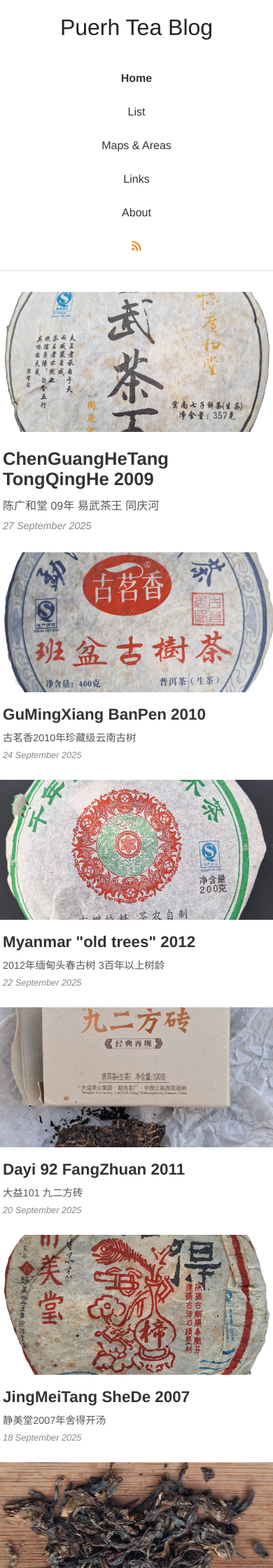
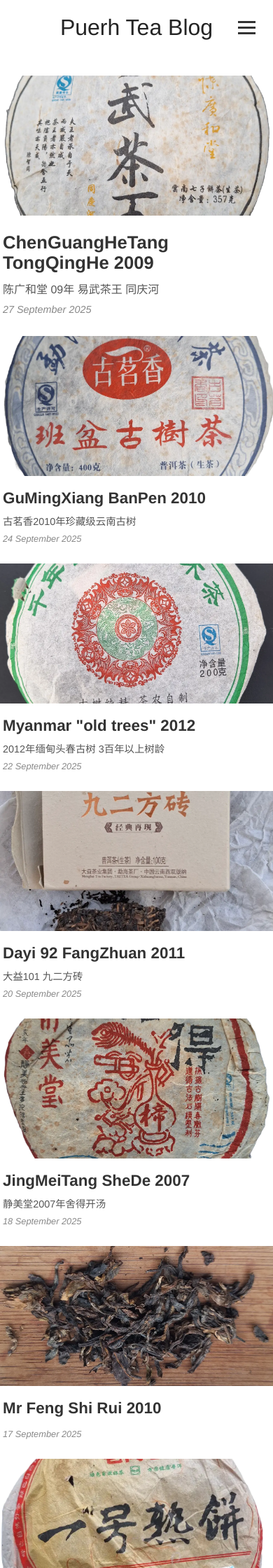
Before and after one commit to fdrx/fdrx.github.com, a Jekyll site: the page built from index.html, in a window 390 px wide. Shown: the top 2240 px of the page at 70% size. Built offline with Jekyll 4.4.1, drawn with Linux system fonts in a browser that asks for light colours; the list of posts is cut into pages by our own code.

Commit message:
add menu button on mobile

```diff
--- a/_includes/head.html
+++ b/_includes/head.html
@@ -1,6 +1,8 @@
 <div class="banner">
     <a href="/">Puerh Tea Blog</a>
+    <button class="menu-toggle" aria-label="Toggle menu">
+        <span></span>
+        <span></span>
+        <span></span>
+    </button>
 </div>
-
-<!-- Goat Counter -->
-<script data-goatcounter="https://fdrx.goatcounter.com/count" async src="//gc.zgo.at/count.js"></script>
--- a/assets/css/default.css
+++ b/assets/css/default.css
@@ -226,7 +226,7 @@
 
 .pagination a, .pagination span {
   display: inline-block;
-  padding: 0.5rem 1rem;
+  padding: 0.5rem 0.8rem;
   margin: 0 0.2rem;
   border: 1px solid #ddd;
   border-radius: 4px;
@@ -235,9 +235,9 @@
 }
 
 .pagination .current {
-  background-color: var(--fdrx-dark);
+  background-color: var(--fdrx-darker);
   color: white;
-  border-color: var(--fdrx-dark);
+  border-color: var(--fdrx-darker);
 }
 
 .pagination .disabled {
--- a/assets/css/head.css
+++ b/assets/css/head.css
@@ -3,14 +3,40 @@
     font: var(--font-h2);
     font-weight: 500;
     line-height: 38px;
+    display: flex;
+    justify-content: space-between;
+    align-items: center;
 }
 
 .banner a {
     color: #242424;
 }
 
-@media (max-width: 768px) {
-  .banner {
-    margin: 20px auto;
-  }
+.menu-toggle {
+    display: none;
+    background: none;
+    border: none;
+    cursor: pointer;
+    padding: 10px;
 }
+
+.menu-toggle span {
+    display: block;
+    width: 25px;
+    height: 3px;
+    background: var(--fdrx-darker);
+    margin: 5px 0;
+    transition: all 0.3s ease;
+}
+
+@media (max-width: 899px) {
+    .banner {
+        margin: 20px auto;
+    }
+
+    .menu-toggle {
+        display: flex;
+        flex-direction: column;
+        justify-content: center;
+    }
+}
--- a/assets/css/home.css
+++ b/assets/css/home.css
@@ -32,7 +32,7 @@
 
 .last-post h2 {
   font-size: 2rem;
-  color: #333333;
+  color: var(--fdrx-darker);
   margin: 0 0 10px;
 }
 
@@ -78,7 +78,7 @@
 
 section article h2 {
   font-size: 1.4rem;
-  color: #333333;
+  color: var(--fdrx-darker);
   margin: 0 0 8px;
 }
 
--- a/assets/css/menu.css
+++ b/assets/css/menu.css
@@ -18,7 +18,7 @@
 }
 
 .main-nav a {
-  color: #333333;
+  color: var(--fdrx-darker);
   text-decoration: none;
   font-size: 1.1rem;
   font-weight: 500;
@@ -31,7 +31,7 @@
 }
 
 .main-nav a.active {
-  color: #333333;
+  color: var(--fdrx-darker);
   font-weight: bold;
 }
 
@@ -42,19 +42,57 @@
   cursor: pointer;
 }
 
-/* Responsive design */
-@media (max-width: 768px) {
+.menu-toggle {
+  display: none;
+  background: none;
+  border: none;
+  cursor: pointer;
+  padding: 10px;
+  position: absolute;
+  top: 15px;
+  right: 15px;
+}
+
+.menu-toggle span {
+  display: block;
+  width: 25px;
+  height: 3px;
+  background: var(--fdrx-darker);
+  margin: 5px 0;
+  transition: all 0.3s ease;
+}
+
+@media (max-width: 900px) {
+  .menu-toggle {
+    display: block;
+  }
+
+  .main-nav {
+    padding: 0;
+    border-bottom: none;
+  }
+
   .main-nav ul {
+    display: none;
     flex-direction: column;
     gap: 10px;
+    background: var(--fdrx-white);
+    padding: 20px 0;
+    border-top: 1px solid #e0e0e0;
+  }
+
+  .main-nav ul.show {
+    display: flex;
   }
 
   .main-nav li {
     margin: 10px 0;
+    text-align: center;
   }
 
   .main-nav a {
     font-size: 1rem;
     padding: 10px;
+    display: block;
   }
 }
```
Also changed, not shown: _layouts/default.html (+18 -0 lines).
